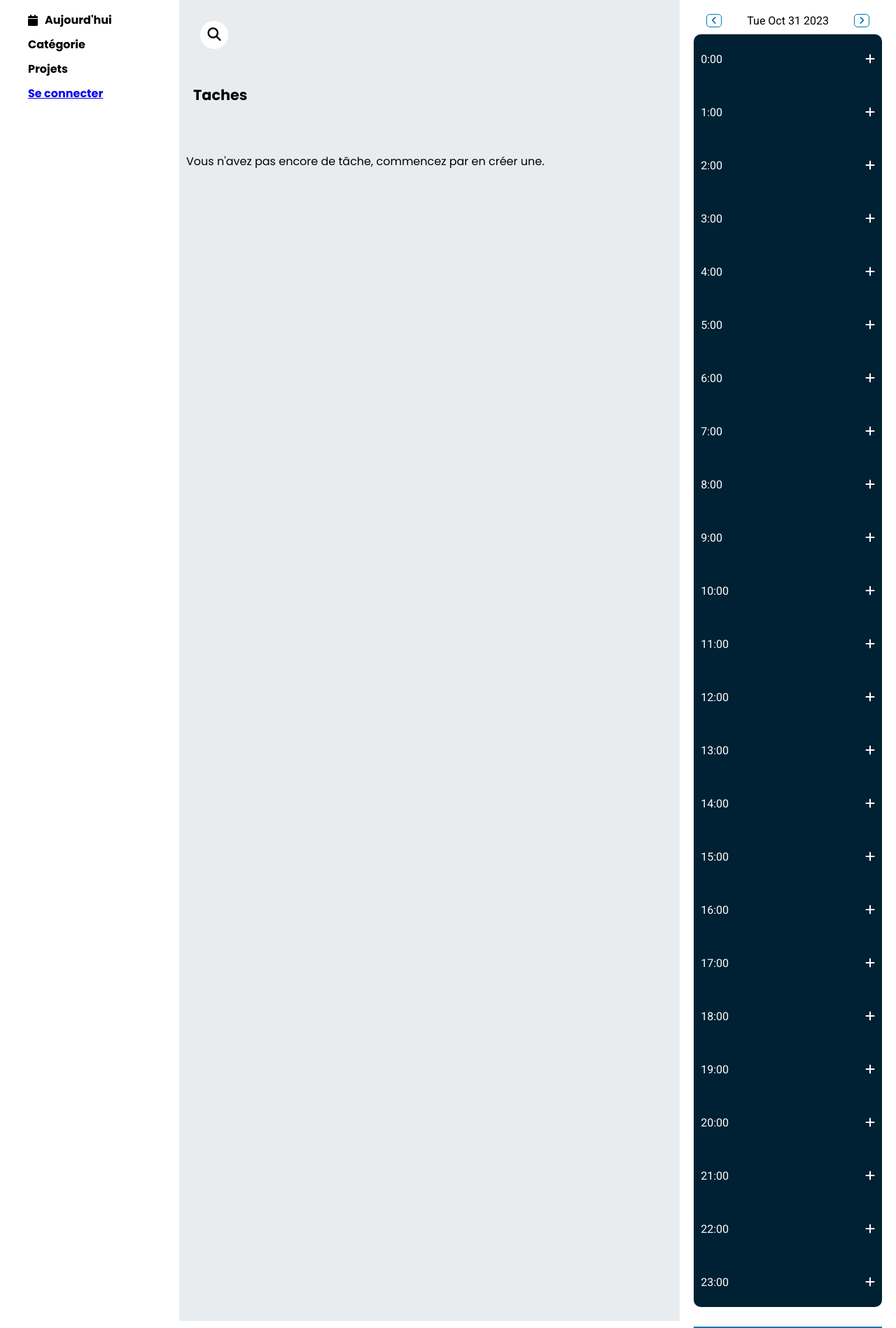
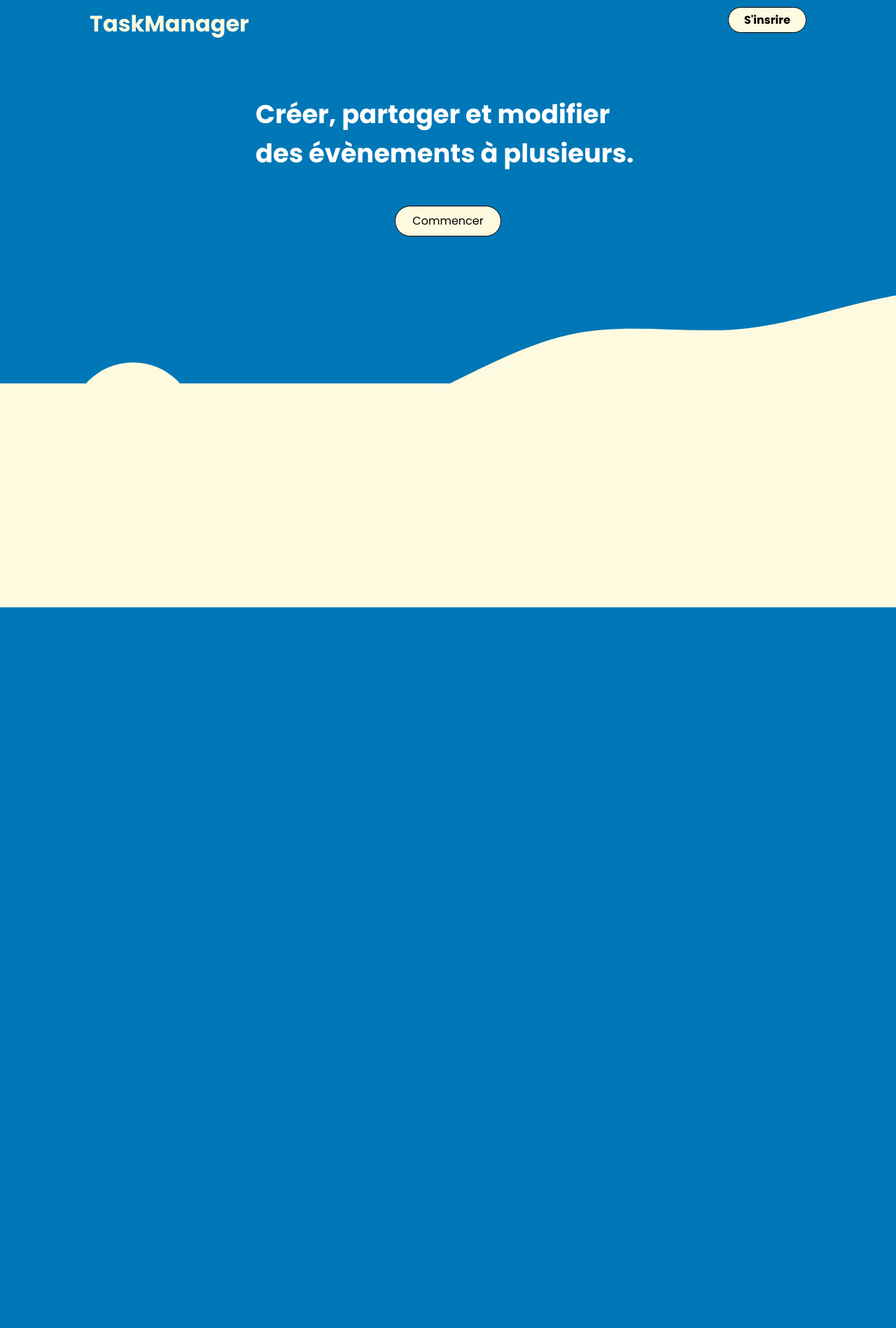
Before and after one commit to Badyssblt/todolist, a PHP site: page / in a window 1280 px wide. Shown: the whole page at 70% size. After the commit the page ends 868 px from the top, so only its background shows below. Run offline with PHP 8.4, Linux system fonts and the light colour scheme; data that the repository does not hold is empty; some libraries are stand-ins or nearby versions.

Commit message:
✨ Refonte CSS

```diff
--- a/src/Controllers/homePage.php
+++ b/src/Controllers/homePage.php
@@ -7,7 +7,12 @@ use Models\Todo;
 
 class homePage
 {
+
     public function index()
+    {
+        require(dirname(__DIR__) . DIRECTORY_SEPARATOR . "Vue" . DIRECTORY_SEPARATOR . "index" . ".php");
+    }
+    public function home()
     {
         $todo = new Todo();
         $lists = $todo->getUserTodo();
--- a/src/Vue/components/nav.php
+++ b/src/Vue/components/nav.php
@@ -1,16 +1,9 @@
 <aside>
+    <h1 class='nav__title'>TaskManager</h1>
     <menu class="menu">
-        <li class="items"><i class="fas fa-calendar"></i>Aujourd'hui</li>
-        <li class="items">Catégorie</li>
-        <li class="items">Projets</li>
-        <?php
-        if (isset($_SESSION['ID'])) { ?>
-            <li class="items">Mon compte</li>
-            <?php
-        } else { ?>
-            <li class="items"><a href="/login">Se connecter</a></li>
-        <?php }
-        ?>
-
+        <li class="items"><a href="/"><i class='fas fa-house'></i>Accueil</a></li>
+        <li class="items"><a href="/"><i class='fas fa-calendar-days'></i>Calendrier</a></li>
+        <li class="items"><a href="/"><i class='fas fa-file'></i>Mes taches</a></li>
+        <li class="items"><a href="/"><i class='fas fa-folder'></i>Projets</a></li>
     </menu>
 </aside>
--- a/src/Vue/components/taskList.php
+++ b/src/Vue/components/taskList.php
@@ -10,10 +10,14 @@
             </select>
         </form>
     </div>
-    <p class="todo__title">Taches</p>
+    <div class="todo__top">
+        <p class="todo__title">Mes taches</p>
+        <a id='addTaskButton'>Ajouter une tâche</a>
+    </div>
     <div class="todo__wrapper">
 
-    </div>
+</div>
+
     <div class="addTask" style='display: none'>
 
     </div>
@@ -97,6 +101,11 @@
                     console.log(jqXHR);
                 }
             });
+        });
+
+        $("#addTaskButton").click(() => {
+            let date = new Date();
+            addEvent(date);
         })
 
         function renderFilteredTodoList(filteredTodos) {
@@ -160,7 +169,7 @@
         function updateTodoList() {
             $.ajax({
                 type: "GET",
-                url: "/",
+                url: "/home",
                 success: function (response) {
                     renderTodoList(response);
                 },
--- a/src/Vue/home.php
+++ b/src/Vue/home.php
@@ -8,6 +8,7 @@
     <link rel="stylesheet" href="./css/home.css">
     <link rel="stylesheet" href="./css/taskList.css">
     <link rel="stylesheet" href="./css/calendar.css">
+    <link rel="stylesheet" href="./css/friend.css">
     <link rel="stylesheet" href="./css/warning.css">
     <link rel="stylesheet" href="./css/forms.css">
     <script src="https://ajax.googleapis.com/ajax/libs/jquery/3.7.1/jquery.min.js"></script>
@@ -27,7 +28,8 @@
 
         </div>
         <?php require('./Vue/components/taskList.php') ?>
-        <div id="calendar">
+        <?php require('./Vue/components/friend.php') ?>
+        <!-- <div id="calendar">
             <div id="date-selector">
                 <button id="prev-day" class="btn"><i class="fas fa-angle-left"></i></button>
                 <span id="selected-date"></span>
@@ -37,7 +39,7 @@
 
             </div>
 
-        </div>
+        </div> -->
     </main>
     <script src="https://kit.fontawesome.com/c1cb64b22b.js" crossorigin="anonymous"></script>
 </body>
--- /dev/null
+++ b/src/Vue/index.php
@@ -0,0 +1,39 @@
+<!DOCTYPE html>
+<html lang="en">
+<head>
+    <meta charset="UTF-8">
+    <meta name="viewport" content="width=device-width, initial-scale=1.0">
+    <link rel="stylesheet" href="./css/indexHome.css">
+    <link rel="stylesheet" href="./css/index.css">
+    <title>Accueil</title>
+</head>
+<body>
+    <header>
+        <menu id='nav'>
+            <div class="menu__name">
+                <h1 id='menu__title'>TaskManager</h1>
+            </div>
+            <div class="menu__items">
+                <li><a href="/register" class='menu__item'>S'insrire</a></li>
+            </div>
+        </menu>
+    </header>
+    <main>
+        <div class="hero__wrapper">
+            <div class="hero__title">
+                <p class='main__title'>Créer, partager et modifier <br>des évènements à plusieurs.</p>
+                <a href="/register" class='hero__link'>Commencer</a>
+            </div>
+        </div>
+        <div class="hero__shape">
+            <div class="hero__circle">
+
+            </div>
+            <img src="./images/wave.svg" alt="vague" class='hero__wave'>
+        </div>
+    </main>
+    <section id='section__informations'>
+
+    </section>
+</body>
+</html>
--- a/src/css/calendar.css
+++ b/src/css/calendar.css
@@ -4,7 +4,7 @@
   padding: 20px;
   justify-self: end;
   background: white;
-
+  border-left: 1px solid black;
 }
 
 .current-hour-line {
--- a/src/css/home.css
+++ b/src/css/home.css
@@ -3,12 +3,22 @@ main {
     width: 100%;
     min-height: 100vh;
     display: grid;
-    grid-template-columns: 20% 50% 30%;
+    grid-template-columns: 380px 50% 40%;
     background: var(--background-color);
 }
 
 aside {
-    background: white;
+    background: var(--text-color);
+    border: 1px solid black;
+    width: 360px;
+}
+
+.nav__title {
+    margin-left: 40px;
+    font-family: Poppins;
+    font-weight: bold;
+    letter-spacing: 2px;
+    color: var(--background-secondary);
 }
 
 .hidden {
@@ -17,29 +27,48 @@ aside {
 
 .fas {
     text-align: center;
+    padding-right: 10px;
+    width: 28px;
+    height: 16px;
 }
 
 .menu {
     display: flex;
     flex-direction: column;
-    gap: 10px;
+    gap: 30px;
 }
 
 .items {
+    color: white;
     display: flex;
     flex-direction: row;
     align-items: center;
     font-family: var(--font-menu);
-    font-weight: 700;
+    font-weight: 600;
+    text-decoration: none;
     transition: all .2s ease-in-out;
 }
 
-.items:hover {
+.items > a {
+    padding-left: 10px;
+    width: 140px;
+    height: 40px;
+    border-radius: 13px;
+    display: flex;
+    align-items: center;
+    color: white;
+    text-decoration: none;
+    transition: all .2s ease-in-out;
+    border: 1px solid transparent;
+}
+
+.items > a:hover {
     cursor: pointer;
-    color: var(--text-color);
-    transform: scale(1.1);
+    background-color: var(--background-secondary);
+    color: black;
+    border: 1px solid black;
+}
 
-}
 
 li > i {
     padding-right: 10px;
--- a/src/css/index.css
+++ b/src/css/index.css
@@ -1,12 +1,14 @@
-@import url('https://fonts.googleapis.com/css2?family=Poppins:wght@400;700&display=swap');@import url('https://fonts.googleapis.com/css2?family=Roboto&display=swap');
+@import url('https://fonts.googleapis.com/css2?family=Poppins:wght@400;500;600;700&display=swap');
+@import url('https://fonts.googleapis.com/css2?family=Inter&display=swap');
 
 :root{
     --text-color: #0077b6;
-    --border: 10px;
-    --background-color: #e9ecef;
+    --border: 28px;
+    --background-color: white;
+    --background-secondary: #FEFAE0;
     --background-calendar: #002133;
     --font-menu: Poppins;
-    --font-todo: Roboto;
+    --font-todo: Inter;
 }
 
 body {
--- /dev/null
+++ b/src/css/indexHome.css
@@ -0,0 +1,126 @@
+body {
+    min-height: 100vh;
+}
+
+h1 {
+    margin: 0;
+}
+
+main {
+    position: relative;
+    height: 60vh;
+    display: block;
+    background: var(--text-color);
+}
+
+menu {
+    margin: 0;
+    padding: 0;
+}
+
+
+header {
+    background-color: var(--text-color);
+}
+
+#nav {
+    display: flex;
+    flex-direction: row;
+    justify-content: space-between;
+    padding: 10px 10%;
+}
+
+#menu__title {
+    font-family: Poppins;
+    font-weight: bold;
+    color: var(--background-secondary);
+}
+
+.menu__item {
+    padding: 5px;
+    width: 100px;
+    display: flex;
+    justify-content: center;
+    border-radius: 40px;
+    font-family: Poppins;
+    color: black;
+    background: var(--background-secondary);
+    text-decoration: none;
+    font-weight: bold;
+    border: 1px solid black;
+}
+
+
+
+.hero__wrapper {
+    position: relative;
+    display: flex;
+    justify-content: center;
+    height: 500px;
+    z-index: 30;
+}
+
+.hero__title {
+    display: flex;
+    flex-direction: column;
+    align-items: center;
+    justify-content: center;
+    gap: 10px;
+    width: 600px;
+    height: 300px;
+}
+
+.main__title {
+    width: 550px;
+    font-family: Poppins;
+    font-weight: bold;
+    font-size: 2.3em;
+    color: white;
+}
+
+.hero__link {
+    width: 140px;
+    height: 32px;
+    display: flex;
+    justify-content: center;
+    align-items: center;
+    border: 1px solid black;
+    border-radius: 40px;
+    text-decoration: none;
+    font-family: Poppins;
+    color: black;
+    padding: 5px;
+    background: var(--background-secondary);
+}
+
+.hero__shape {
+    position: relative;
+    top: -500px;
+    width: 100%;
+    height: 600px;
+    overflow: hidden;
+}
+
+.hero__circle {
+    position: absolute;
+    bottom: -30px;
+    left: 100px;
+    height: 180px;
+    width: 180PX;
+    border-radius: 50%;
+    background-color: var(--background-secondary);
+}
+
+.hero__wave {
+    position: absolute;
+    width: 100%;
+    bottom: 0;
+    right: -300px;
+
+}
+
+#section__informations {
+    width: 100%;
+    height: 40vh;
+    background-color: var(--background-secondary);
+}
--- a/src/css/taskList.css
+++ b/src/css/taskList.css
@@ -1,27 +1,66 @@
+.todo__all {
+    display: grid;
+    grid-template-rows: 90px auto auto;
+    height: fit-content;
+}
+
+.todo__top {
+    justify-self: center;
+    display: grid;
+    width: 90%;
+    height: fit-content;
+    grid-template-rows: repeat(2, auto);
+    padding-bottom: 40px;
+    border-bottom: 1px solid var(--text-color);
+}
+
+#addTaskButton {
+    justify-self: center;
+    display: flex;
+    justify-content: center;
+    align-items: center;
+    color: #4D6775;
+    width: 600px;
+    height: 35px;
+    font-family: Poppins;
+    border: 3px solid var(--text-color);
+    border-radius: 35px;
+}
+
+.todo__filter {
+    height: fit-content;
+}
+
 .todo__wrapper {
     width: 100%;
     display: flex;
     flex-direction: column;
+    align-items: center;
     gap: 5px;
     padding: 10px;
 }
 
+
 .todo__title {
-    padding: 20px;
+    padding: 5px;
+    margin-bottom: 20px;
+    margin-top: 0;
     font-family: Poppins;
     color: black;
     font-weight: bold;
-    font-size: 1.3em;
+    font-size: 1.5em;
 }
 
 .todo__items {
+    width: 70%;
     position: relative;
     display: grid;
     grid-template-columns: 10% 62% 28%;
     padding: 10px;
     border-radius: var(--border);
     font-family: var(--font-todo);
-    border: 1px solid darkgray;
+    border: 1px solid black;
+    background-color: var(--background-secondary);
 }
 
 .todo__name {
--- a/src/index.php
+++ b/src/index.php
@@ -12,9 +12,10 @@ $router = new Router();
 
 $path = $_SERVER["REQUEST_URI"];
 
-$router->addRoutes('/', [new homePage(), 'index']);
+$router->addRoutes('/home', [new homePage(), 'home']);
 $router->addRoutes('/register', [new Register(), 'index']);
 $router->addRoutes('/login', [new Login(), "index"]);
+$router->addRoutes('/', [new homePage(), 'index']);
 
 
 // BACKEND
--- a/src/js/calendar.js
+++ b/src/js/calendar.js
@@ -40,12 +40,6 @@ $(document).ready(function () {
           ":00</p></div>"
       );
       $("#hours").append(hours);
-      let event = $(
-        "<div class='events'><i class='fas fa-plus'></i></div>"
-      ).click(function () {
-        addEvent.call(this, hour);
-      });
-      hours.append(event);
 
       let hourElement = $(
         '<div class="hour" data-hour="' + hour + '">' + pad(hour) + ":00</div>"
@@ -84,23 +78,20 @@ $(document).ready(function () {
 });
 
 function addEvent() {
-  let hour = $(this).text();
   let currentDate = new Date();
   currentDate = formatDate(currentDate);
   console.log("clické");
-  createsForm(currentDate, hour);
+  createsForm(currentDate);
 }
 
-function createsForm(date, hour) {
+function createsForm(date) {
   $(".form").empty();
   let form = $("<form id='addTask' method='POST'></form>");
 
-  let dateAndHour = date + "," + hour;
+  let dateAndHour = date;
   let dateAndHourDiv = $(
     "<div class='form__hour'><p>Date et jour de l'évenèment </p><p class='form__hour__content'>" +
       date +
-      " " +
-      hour +
       "</p></div>"
   );
   let dateAndHourInput = $(
```
Also changed, not shown: src/Vue/components/friend.php (added, +28 -0 lines), src/css/friend.css (added, +66 -0 lines), src/images/cloud.png (added), src/images/user.png (added), src/images/wave.svg (added).
